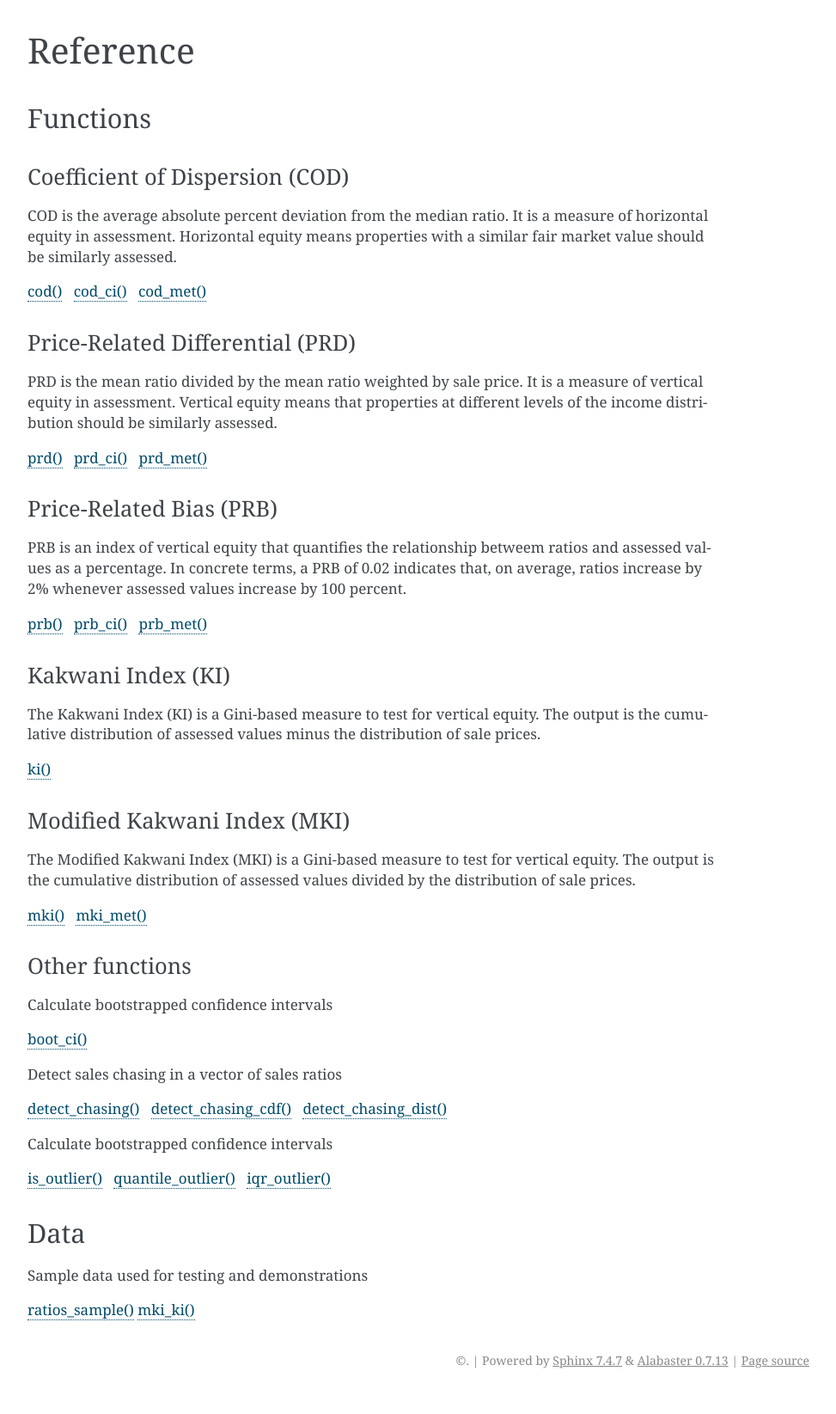
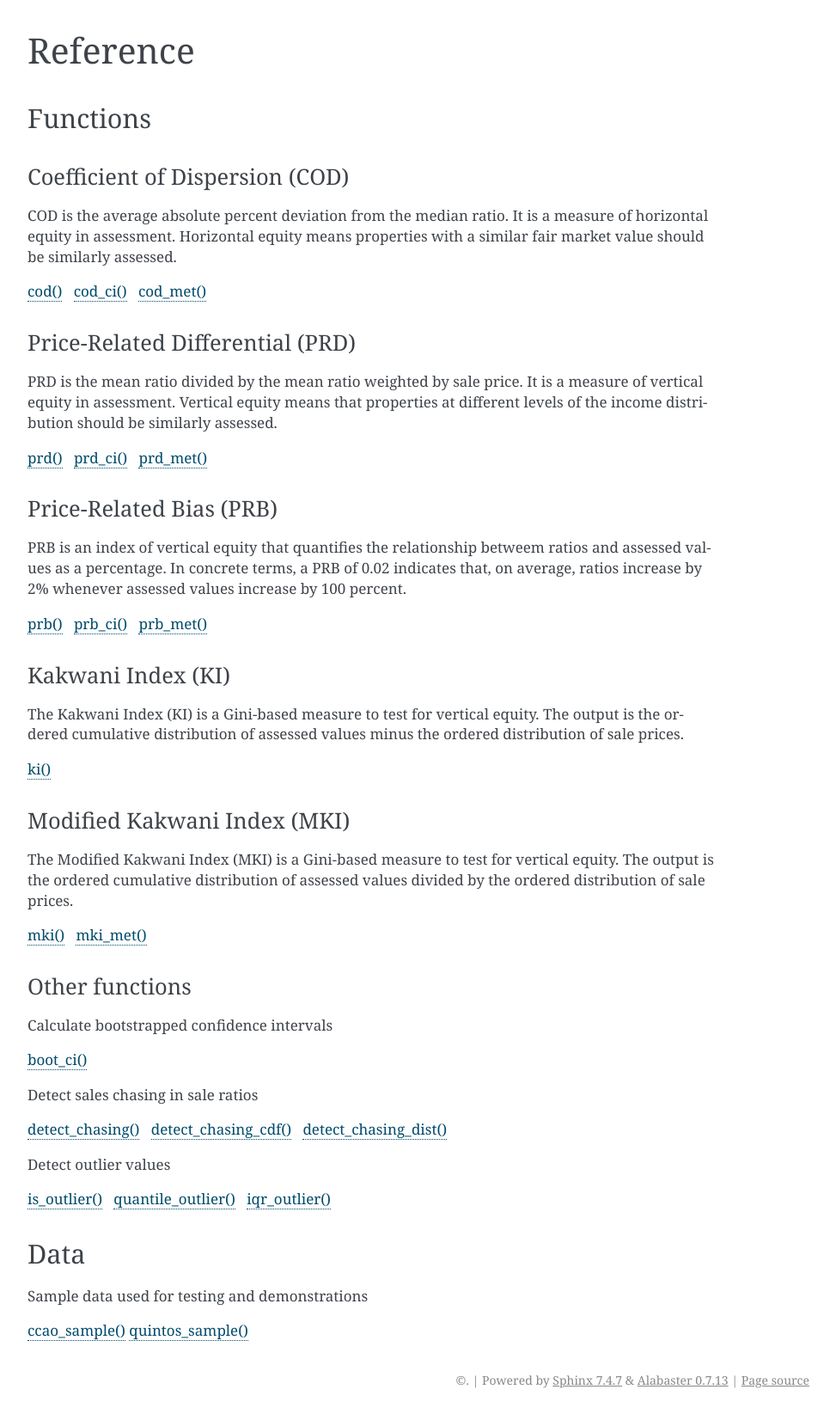
Before and after one commit to ccao-data/assesspy, a Sphinx documentation site: the page built from docs/source/reference.rst, in a window 1280 px wide. Shown: the whole page at 86% size, without its empty margins (168-1141 px from the left). Built offline with Sphinx 7.4.7, drawn with Linux system fonts in a browser that asks for light colours; before the commit the page ends 1622 px from its top, so only the background shows below that.

Commit message:
Update doc refs for data sets

```diff
--- /dev/null
+++ b/docs/source/ccao_sample.rst
@@ -0,0 +1,5 @@
+===========================================================
+Sample of estimates and sales data pulled from CCAO records
+===========================================================
+
+.. autofunction:: assesspy.ccao_sample
--- a/docs/source/mki_ki.rst
+++ /dev/null
@@ -1,5 +0,0 @@
-=======================================================
-Data To Replicate Quintos Study
-=======================================================
-
-.. autofunction:: mki_ki
--- a/docs/source/ratios_sample.rst
+++ b/docs/source/quintos_sample.rst
@@ -1,5 +1,5 @@
 =======================================================
-Sample of ratio and sales data pulled from CCAO records
+Sample data from Quintos studies
 =======================================================
 
-.. autofunction:: assesspy.ratios_sample
+.. autofunction:: assesspy.quintos_sample
--- a/docs/source/reference.rst
+++ b/docs/source/reference.rst
@@ -16,6 +16,7 @@ properties with a similar fair market value should be similarly assessed.
 :doc:`cod_ci() <cod>` |nbsp|
 :doc:`cod_met() <cod>`
 
+
 Price-Related Differential (PRD)
 ^^^^^^^^^^^^^^^^^^^^^^^^^^^^^^^^
 
@@ -27,6 +28,7 @@ similarly assessed.
 :doc:`prd() <prd>` |nbsp|
 :doc:`prd_ci() <prd>` |nbsp|
 :doc:`prd_met() <prd>`
+
 
 Price-Related Bias (PRB)
 ^^^^^^^^^^^^^^^^^^^^^^^^
@@ -45,8 +47,8 @@ Kakwani Index (KI)
 ^^^^^^^^^^^^^^^^^^^^^^^^
 
 The Kakwani Index (KI) is a Gini-based measure to test for vertical equity.
-The output is the cumulative distribution of assessed values minus
-the distribution of sale prices.
+The output is the ordered cumulative distribution of assessed values minus
+the ordered distribution of sale prices.
 
 :doc:`ki() <ki>`
 
@@ -55,8 +57,8 @@ Modified Kakwani Index (MKI)
 ^^^^^^^^^^^^^^^^^^^^^^^^^^^^^^^
 
 The Modified Kakwani Index (MKI) is a Gini-based measure to test for vertical
-equity. The output is the cumulative distribution of assessed values divided by
-the distribution of sale prices.
+equity. The output is the ordered cumulative distribution of assessed values
+divided by the ordered distribution of sale prices.
 
 :doc:`mki() <mki>` |nbsp|
 :doc:`mki_met() <mki>` |nbsp|
@@ -69,24 +71,25 @@ Other functions
 
 :doc:`boot_ci() <ci>`
 
-| Detect sales chasing in a vector of sales ratios
+| Detect sales chasing in sale ratios
 
 :doc:`detect_chasing() <sales_chasing>` |nbsp|
 :doc:`detect_chasing_cdf() <sales_chasing>` |nbsp|
 :doc:`detect_chasing_dist() <sales_chasing>`
 
-| Calculate bootstrapped confidence intervals
+| Detect outlier values
 
 :doc:`is_outlier() <outliers>` |nbsp|
 :doc:`quantile_outlier() <outliers>` |nbsp|
 :doc:`iqr_outlier() <outliers>`
+
 
 Data
 ----
 
 | Sample data used for testing and demonstrations
 
-:doc:`ratios_sample() <ratios_sample>`
-:doc:`mki_ki() <mki_ki>`
+:doc:`ccao_sample() <ccao_sample>`
+:doc:`quintos_sample() <quintos_sample>`
 
 .. |nbsp| unicode:: 0xA0
```
